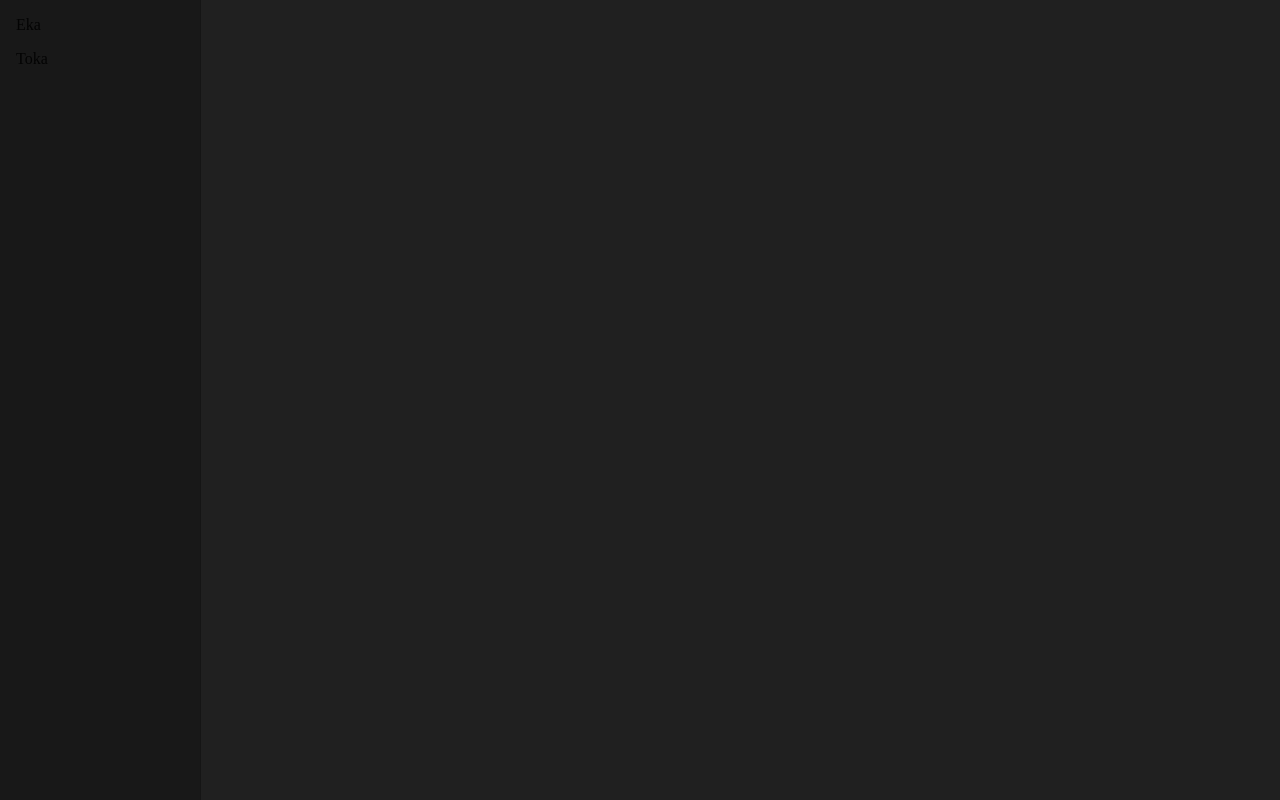
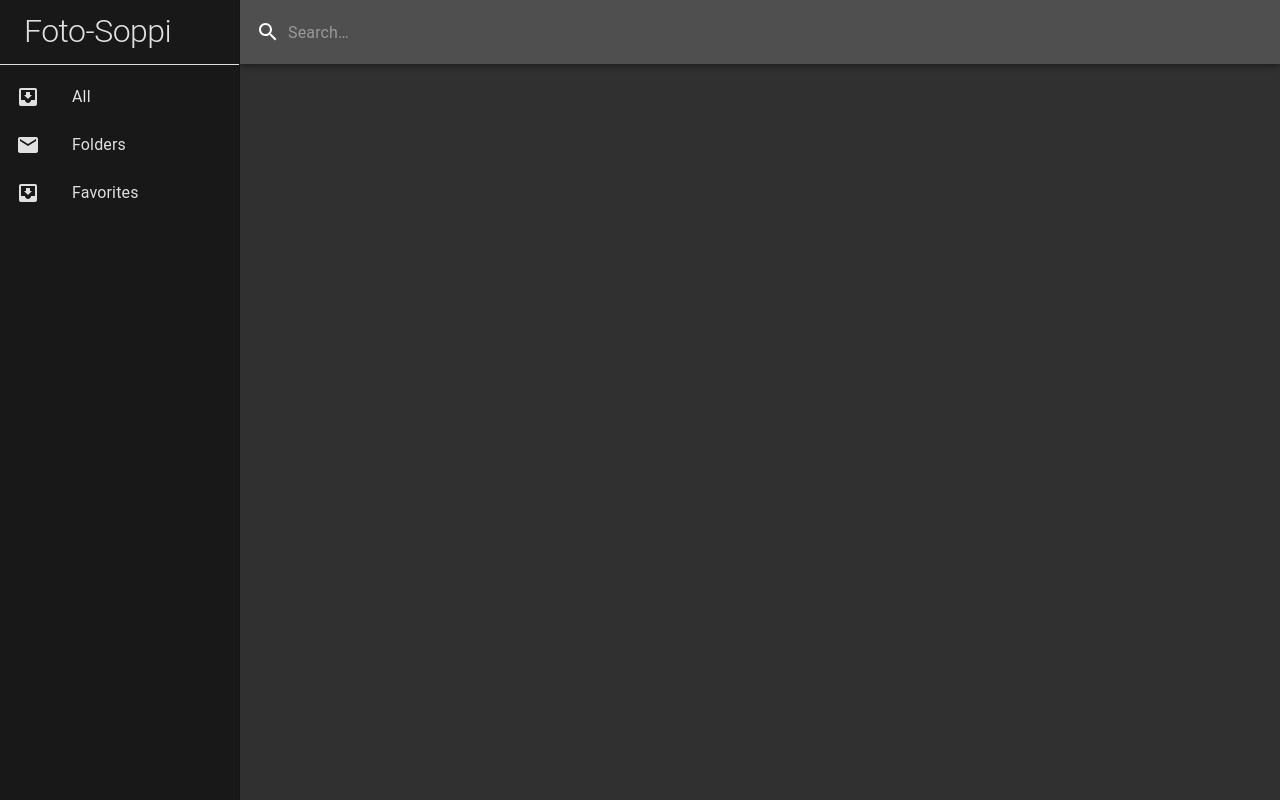
Before and after one commit to Apellikka/foto-soppi-frontend, a React (Vite) app: page / in a window 1280 px wide. Built offline with nearby package versions, Linux system fonts and the light colour scheme.

Commit message:
Implement permanent sidedrawer and search bar to the site

```diff
--- a/src/App.jsx
+++ b/src/App.jsx
@@ -1,30 +1,127 @@
 import * as React from 'react';
 import Box from '@mui/material/Box';
 import Drawer from '@mui/material/Drawer';
+import CssBaseline from '@mui/material/CssBaseline';
+import AppBar from '@mui/material/AppBar';
+import Toolbar from '@mui/material/Toolbar';
 import List from '@mui/material/List';
+import Divider from '@mui/material/Divider';
+import ListItem from '@mui/material/ListItem';
 import ListItemButton from '@mui/material/ListItemButton';
+import ListItemIcon from '@mui/material/ListItemIcon';
+import ListItemText from '@mui/material/ListItemText';
+import InboxIcon from '@mui/icons-material/MoveToInbox';
+import MailIcon from '@mui/icons-material/Mail';
+import { styled, alpha } from '@mui/material/styles';
+import InputBase from '@mui/material/InputBase';
+import SearchIcon from '@mui/icons-material/Search';
 import "./App.css"
 
-export default function App() {
+const drawerWidth = 240;
+
+const Search = styled('div')(({ theme }) => ({
+  position: 'relative',
+  backgroundColor: alpha(theme.palette.common.white, 0.15),
+  '&:hover': {
+    backgroundColor: alpha(theme.palette.common.white, 0.25),
+  },
+  width: '100%',
+  height: '100%',
+  display: 'flex',
+  alignItems: 'center',
+}));
+
+const SearchIconWrapper = styled('div')(({ theme }) => ({
+  padding: theme.spacing(0, 2),
+  height: '100%',
+  position: 'absolute',
+  pointerEvents: 'none',
+  display: 'flex',
+  alignItems: 'center',
+  justifyContent: 'center',
+}));
+
+const StyledInputBase = styled(InputBase)(({ theme }) => ({
+  color: 'inherit',
+  height: '100%',
+  width: '100%',
+  '& .MuiInputBase-input': {
+    padding: theme.spacing(1, 1, 1, 0),
+    paddingLeft: `calc(1em + ${theme.spacing(4)})`,
+    transition: theme.transitions.create('width'),
+    width: '100%',
+    height: '100%',
+  },
+}));
+
+export default function FotoSoppi() {
   return (
-    <div>
+    <Box sx={{ display: 'flex' }}>
+      <CssBaseline />
+      <AppBar
+        position="fixed"
+        sx={{
+          width: `calc(100% - ${drawerWidth}px)`,
+          ml: `${drawerWidth}px`,
+          bgcolor: "#303030",
+        }}
+      >
+        <Toolbar
+          sx={{
+            px: 0,
+            height: 64,
+            display: 'flex',
+            alignItems: 'center',
+            [`@media (min-width: 600px)`]: {
+              paddingLeft: '0px',
+              paddingRight: '0px',
+            },
+          }}
+        >
+          <Search>
+            <SearchIconWrapper>
+              <SearchIcon />
+            </SearchIconWrapper>
+            <StyledInputBase
+              placeholder="Search…"
+              inputProps={{ 'aria-label': 'search' }}
+            />
+          </Search>
+        </Toolbar>
+      </AppBar>
       <Drawer
-      PaperProps={{sx: {
-        backgroundColor: "#181818",
-        width: 200
-      }}}
-      variant="permanent">
-        <Box>
-          <List>
-            <ListItemButton>
-              Eka
-            </ListItemButton>
-            <ListItemButton>
-              Toka
-            </ListItemButton>
-          </List>
-        </Box>
+        sx={{
+          width: drawerWidth,
+          flexShrink: 0,
+          '& .MuiDrawer-paper': {
+            width: drawerWidth,
+            boxSizing: 'border-box',
+            bgcolor: "#181818"
+          },
+        }}
+        variant="permanent"
+        anchor="left"
+      >
+        <Toolbar sx={{ color: "#E0E0E0", typography: "h1", fontSize: "2em" }}>Foto-Soppi</Toolbar>
+        <Divider sx={{ bgcolor: "white" }} />
+        <List sx={{ color: "#E0E0E0" }}>
+          {['All', 'Folders', 'Favorites'].map((text, index) => (
+            <ListItem key={text} disablePadding>
+              <ListItemButton sx={{ ":hover": { bgcolor: "#303030" } }}>
+                <ListItemIcon sx={{ color: "#E0E0E0" }}>
+                  {index % 2 === 0 ? <InboxIcon /> : <MailIcon />}
+                </ListItemIcon>
+                <ListItemText primary={text} />
+              </ListItemButton>
+            </ListItem>
+          ))}
+        </List>
       </Drawer>
-    </div>
+      <Box
+        component="main"
+        sx={{ flexGrow: 1, bgcolor: '#303030', p: 3, height: "100vh" }}
+      >
+      </Box>
+    </Box>
   );
 }
--- a/src/main.jsx
+++ b/src/main.jsx
@@ -1,10 +1,10 @@
 import { StrictMode } from 'react'
 import { createRoot } from 'react-dom/client'
-import App from './App.jsx'
+import FotoSoppi from './App.jsx'
 import './index.css'
 
 createRoot(document.getElementById('root')).render(
   <StrictMode>
-    <App />
+    <FotoSoppi />
   </StrictMode>,
 )
```
